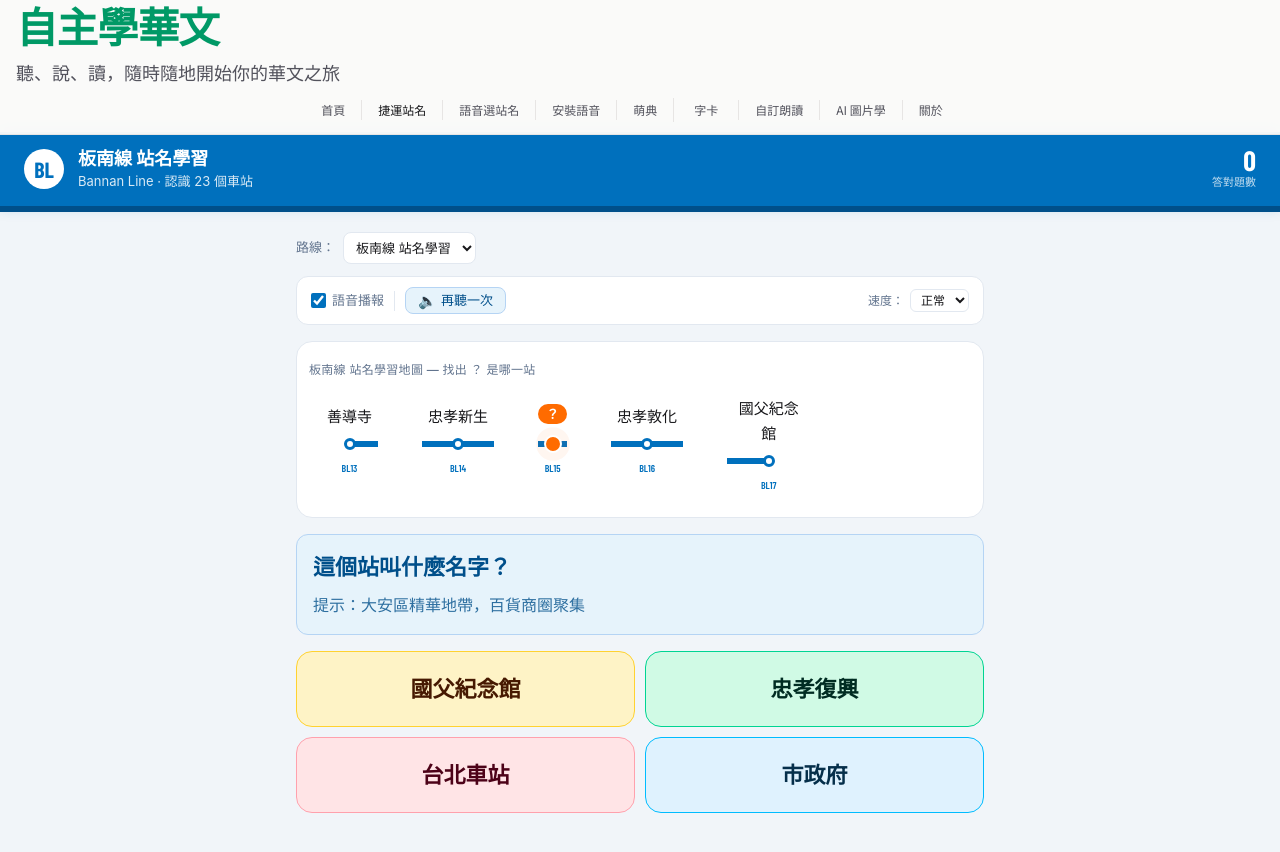
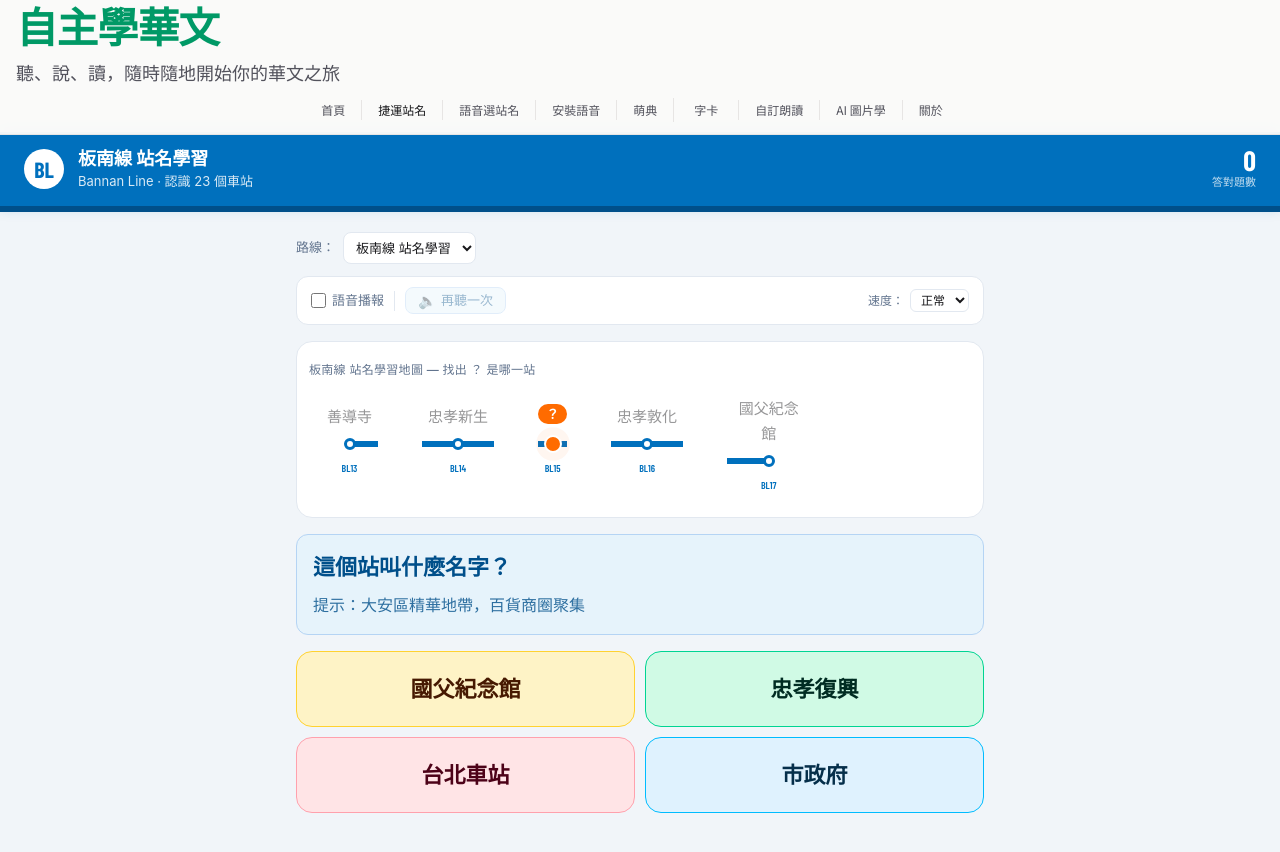
Before and after one commit to 3dw/learn-zh, a Vue app: page /bannan-line-quiz in a window 1280 px wide. Shown: the top 852 px of the page. Built offline with nearby package versions, Linux system fonts and the light colour scheme.

Commit message:
開啟頁面預設不自動播放語音
- 站名學習：語音播報預設關閉，使用者需手動開啟
- 捷運站名測驗：移除 onMounted 和換題時的自動播放

Co-Authored-By: Claude Sonnet 4.6 <noreply@anthropic.com>

```diff
--- a/src/views/BannanLineQuizPage.vue
+++ b/src/views/BannanLineQuizPage.vue
@@ -209,7 +209,7 @@ function shuffleOptionPaletteIndices(): number[] {
 }
 
 const ttsSupported = typeof window !== 'undefined' && 'speechSynthesis' in window
-const voiceEnabled = ref(true)
+const voiceEnabled = ref(false)
 const speechRate = ref(0.85)
 const zhVoice = ref<SpeechSynthesisVoice | null>(null)
 const speakingOptionIndex = ref<number | null>(null)
--- a/src/views/MrtQuizPage.vue
+++ b/src/views/MrtQuizPage.vue
@@ -96,7 +96,6 @@ function choose(station: Station) {
 function next() {
 	question.value = newQuestion()
 	selected.value = null
-	speak()
 }
 
 function dismissReward() {
@@ -104,9 +103,7 @@ function dismissReward() {
 	next()
 }
 
-onMounted(() => {
-	speak()
-})
+onMounted(() => {})
 </script>
 
 <template>
```
